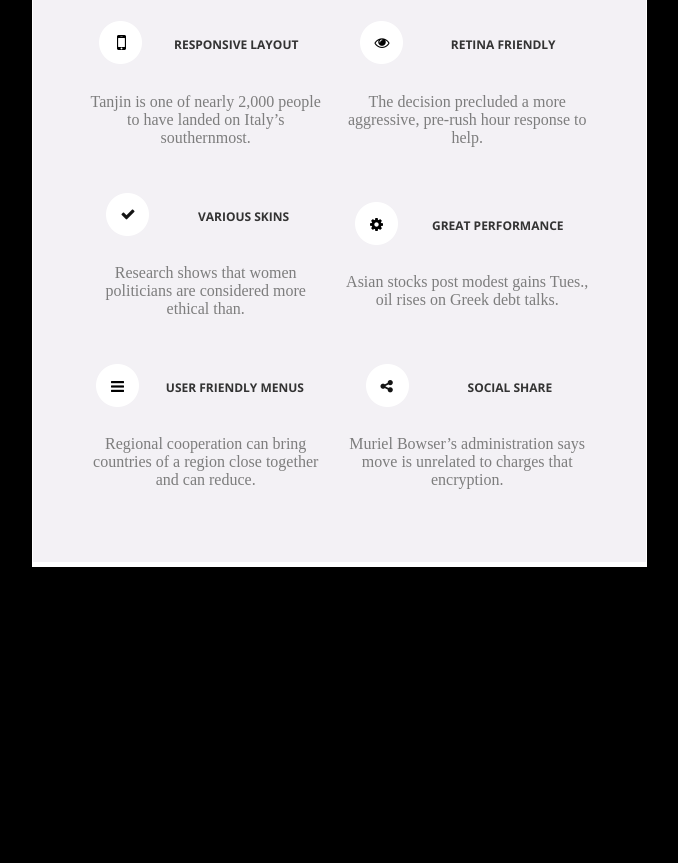
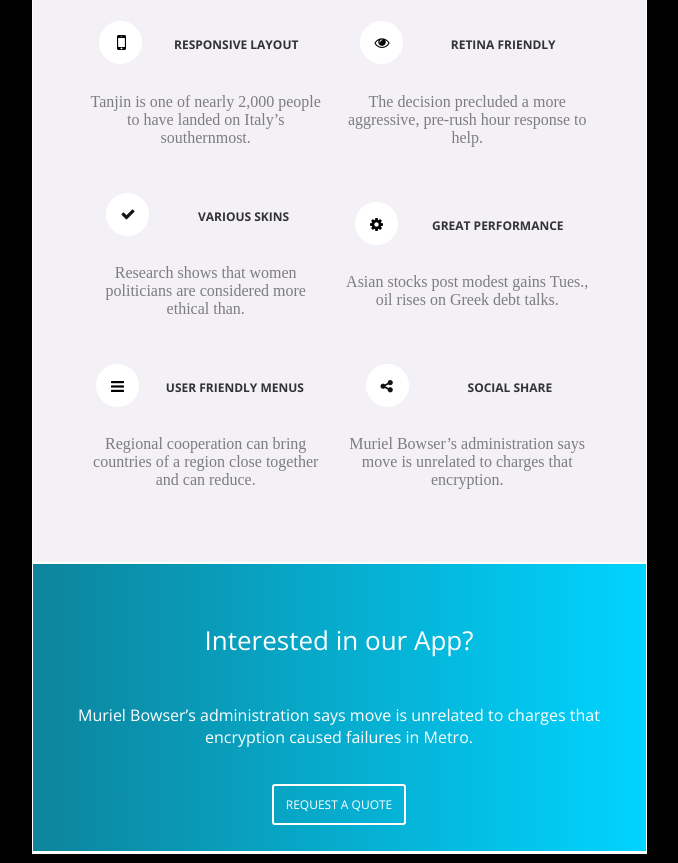
Before and after one commit to DonnieEC888/newsletter_email_project, a plain HTML site: page index.html in a window 1280 px wide. Shown: the part 2000-2863 px from the top of the page, without its empty margins (301-979 px from the left). Before the commit the page ends 2576 px from the top, so only its background shows below. Drawn offline with nearby package versions, Linux system fonts and the light colour scheme.

Commit message:
added and styled the seventh section

```diff
--- a/index.html
+++ b/index.html
@@ -488,11 +488,31 @@
                         <!-- End of sixth row column -->
                     </tr>
                     <!-- End of sixth row -->
-                     <!-- Start of main row -->
+                     <!-- Start of seventh row -->
                      <tr>
-                        <td></td>
+                        <td>
+                            <table class="seventh-row" style="width: 100%; border-spacing: 6px; float: left; border: 0; background: rgb(13,132,156);
+                            background: linear-gradient(90deg, rgba(13,132,156,1) 0%, rgba(0,212,255,1) 100%); font-family: 'Open Sans', sans-serif; color: white; padding: 30px; text-align: center;">
+                            <tr>
+                                <td>
+                                    <h2 style=" font-size: 26px; font-weight: 300;">Interested in our App?</h2>
+                                </td>
+                            </tr>
+                            <tr>
+                                <td>
+                                    <p style="padding-bottom: 20px;">Muriel Bowser’s administration says move is unrelated to charges that encryption caused failures in Metro.</p>
+                                </td>
+                            </tr>
+                            <tr>
+                                <td>
+                                    <a href="#" class="seventh-row-btn" style="text-decoration: none; text-transform: uppercase; font-size: 12px; border-radius: 3px; color: white; border: 2px solid white; padding: 10px 12px;">request a quote</a>
+                                </td>
+                            </tr>
+
+                            </table>
+                        </td>
                     </tr>
-                    <!-- End of main row -->
+                    <!-- End of seventh row -->
                      <!-- Start of main row -->
                     <tr>
                         <td></td>
```
